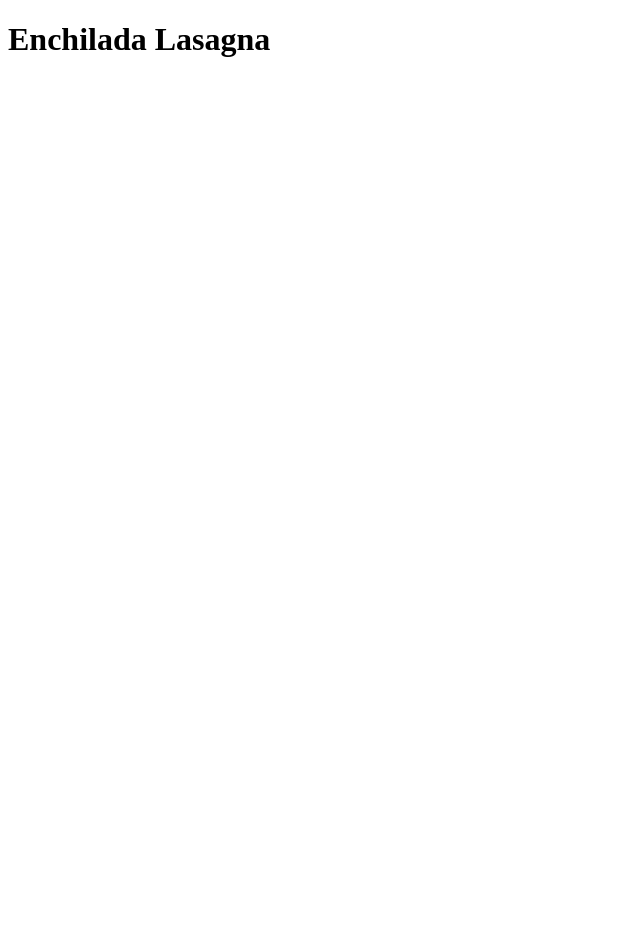
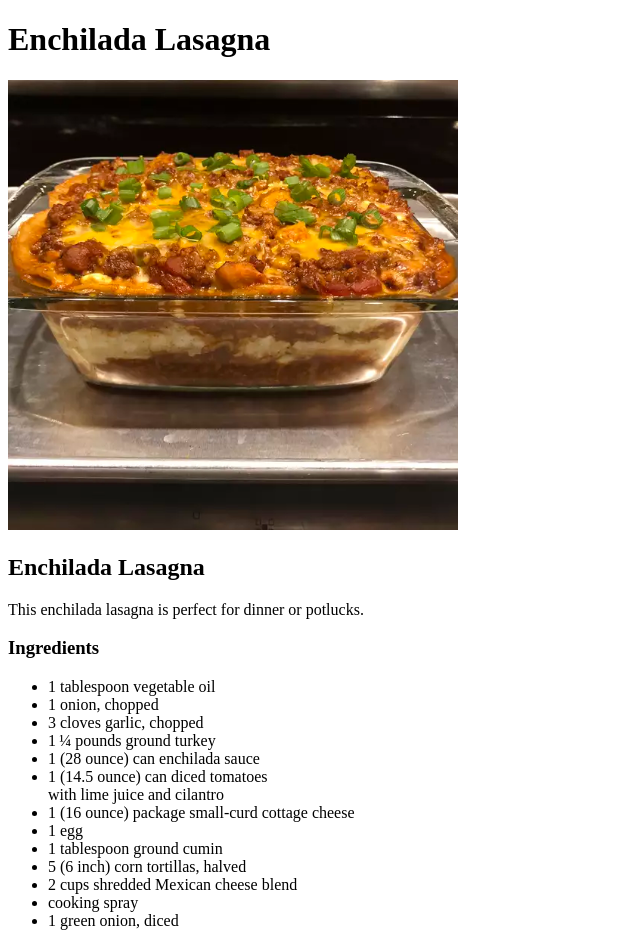
Before and after one commit to DrYehu/odin-recipes, a plain HTML site: page recipes/lasagna.html in a window 1280 px wide. Shown: the whole page, without its empty margins (0-640 px from the left). Before the commit the page ends 800 px from the top, so only its background shows below. Drawn offline with Linux system fonts and the light colour scheme.

Commit message:
Changed Document Title

```diff
--- a/recipes/lasagna.html
+++ b/recipes/lasagna.html
@@ -4,9 +4,29 @@
     <meta charset="UTF-8">
     <meta http-equiv="X-UA-Compatible" content="IE=edge">
     <meta name="viewport" content="width=<h1>>, initial-scale=1.0">
-    <title>Document</title>
+    <title>Enchilada Lasagna</title>
 </head>
 <body>
     <h1>Enchilada Lasagna</h1>
+    <img src="img/image.webp" alt="Enchilada Lasagna"
+    style="width: 450px; height: 450px;">
+    <h2>Enchilada Lasagna</h2>
+    <p>This enchilada lasagna is perfect for dinner or potlucks.</p>
+    <h3>Ingredients</h3>
+    <ul>
+        <li>1 tablespoon vegetable oil</li>
+        <li>1 onion, chopped</li>
+        <li>3 cloves garlic, chopped</li>
+        <li>1 ¼ pounds ground turkey
+        <li>1 (28 ounce) can enchilada sauce</li>
+        <li>1 (14.5 ounce) can diced tomatoes <br>with lime juice and cilantro</li>
+        <li>1 (16 ounce) package small-curd cottage cheese</li>
+        <li>1 egg</li>
+        <li>1 tablespoon ground cumin</li>
+        <li>5 (6 inch) corn tortillas, halved</li>
+        <li>2 cups shredded Mexican cheese blend</li>
+        <li>cooking spray</li>
+        <li>1 green onion, diced</li>
+    </ul>
 </body>
 </html>
```
Also changed, not shown: index.html (+1 -0 lines), recipes/img/image.webp (added).
